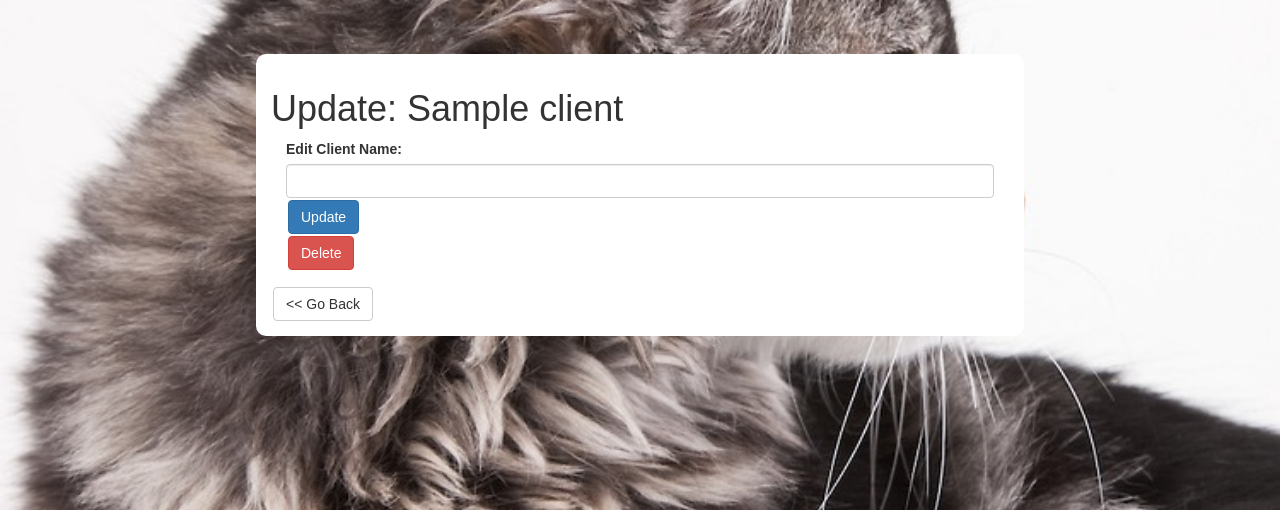
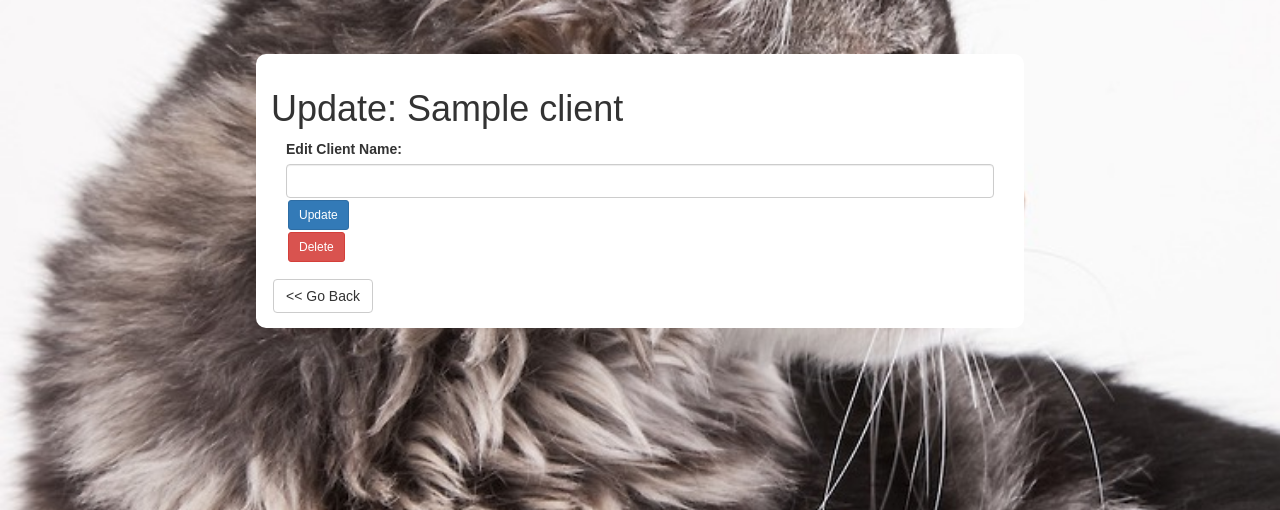
Before and after one commit to LisaMacCarrigan/hair-salon-php, a PHP site: template views/client_edit.html.twig in a window 1280 px wide. Shown: the part 138-648 px from the top of the page. Run offline with PHP 8.4, Linux system fonts and the light colour scheme; the template is opened without the code that fills it: most values are stand-ins (such as "Sample title", 1, 10 or a date in 2020); some libraries are stand-ins or nearby versions; some web fonts are replaced.

Commit message:
change button sizes to sm

```diff
--- a/views/client.html.twig
+++ b/views/client.html.twig
@@ -3,7 +3,8 @@
     {% include "partials/clients_header.html" %}
     <body>
         <div class="container">
-            <h1>{{ client.getClientName }}</h1><a href="/clients/{{ client.getId }}/edit">Edit</a>
+            <h1>{{ client.getClientName }}</h1>
+            <button class="btn btn-default btn-sm"><a href="/clients/{{ client.getId }}/edit">Edit</a></button>
             <div clas="row">
                 <div class="col-md-6">
                     <h3>Stylist:</h3>
--- a/views/client_edit.html.twig
+++ b/views/client_edit.html.twig
@@ -12,13 +12,13 @@
                       <label for="name">Edit Client Name:</label>
                       <input id="name" name="client_name" class="form-control" type="text">
 
-                      <button type="submit" class="btn btn-primary">Update</button>
+                      <button type="submit" class="btn btn-primary btn-sm">Update</button>
                     </form>
 
                     <form action="/clients/{{ client.getId }}" method="post">
                       <input name="_method" type="hidden" value="delete">
 
-                      <button type="submit" class="btn btn-danger">Delete</button>
+                      <button type="submit" class="btn btn-danger btn-sm">Delete</button>
                     </form>
                 </div>
             </div>
--- a/views/clients.html.twig
+++ b/views/clients.html.twig
@@ -15,7 +15,7 @@
                             {% endfor %}
                         </ul>
                         <form action='/delete_clients' method='post'>
-                            <button class="btn btn-danger" type='submit'>Delete All</button>
+                            <button class="btn btn-danger btn-sm" type='submit'>Delete All</button>
                         </form>
                     {% else %}
                     <p><em>There are currently no clients</em></p>
--- a/views/stylist.html.twig
+++ b/views/stylist.html.twig
@@ -3,7 +3,8 @@
     {% include "partials/stylists_header.html" %}
     <body>
         <div class="container">
-            <h1>{{ stylist.getStylistName }}</h1><a href="/stylists/{{ stylist.getId }}/edit">Edit</a>
+            <h1>{{ stylist.getStylistName }}</h1>
+            <button class="btn btn-default btn-sm"><a href="/stylists/{{ stylist.getId }}/edit">Edit</a></button>
             <div class="row">
                 <div class="col-md-6">
                     <h3>Clients:</h3>
--- a/views/stylist_edit.html.twig
+++ b/views/stylist_edit.html.twig
@@ -12,13 +12,13 @@
                       <label for="name">Edit Stylist Name:</label>
                       <input id="name" name="stylist_name" class="form-control" type="text">
 
-                      <button type="submit" class="btn btn-primary">Update</button>
+                      <button type="submit" class="btn btn-primary btn-sm">Update</button>
                     </form>
 
                     <form action="/stylists/{{ stylist.getId }}" method="post">
                       <input name="_method" type="hidden" value="delete">
 
-                      <button type="submit" class="btn btn-danger">Delete</button>
+                      <button type="submit" class="btn btn-danger btn-sm">Delete</button>
                     </form>
                 </div>
             </div>
--- a/views/stylists.html.twig
+++ b/views/stylists.html.twig
@@ -15,7 +15,7 @@
                             {% endfor %}
                         </ul>
                         <form action='/delete_stylists' method='post'>
-                            <button class="btn btn-danger" type='submit'>Delete All</button>
+                            <button class="btn btn-danger btn-sm" type='submit'>Delete All</button>
                         </form>
                     {% else %}
                     <p><em>There are currently no stylists</em></p>
```
